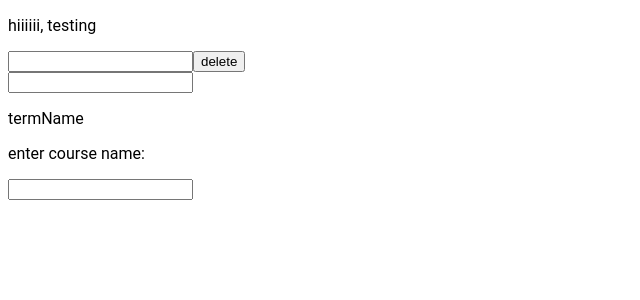
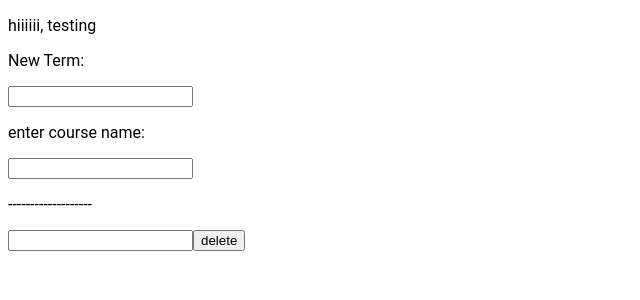
Before and after one commit to dali-lab/wisp24-frontend, a React app: page /test in a window 1280 px wide. Shown: the top 300 px of the page, without its empty margins (0-640 px from the left). Built offline with nearby package versions, Linux system fonts and the light colour scheme; the HTML template or start-up script is replaced by a standard one.

Commit message:
in progress but term and course component showing up

```diff
--- a/src/components/termComponent/index.jsx
+++ b/src/components/termComponent/index.jsx
@@ -44,8 +44,8 @@ const TermComponent = () => {
 
   return (
     <div className="text">
+      <p className="title">New Term:</p>
       <input type="text" value={termName} onChange={newTerm} />
-      <p className="title"> termName </p>
       <p>enter course name:</p>
       <input type="text" value={newCourseName} onChange={newCourseNameFunction} />
 
--- a/src/containers/authentication/signOutPanel/component.jsx
+++ b/src/containers/authentication/signOutPanel/component.jsx
@@ -7,8 +7,9 @@ const Test = () => {
   return (
     <div>
       <p>hiiiiii, testing</p>
+      <TermComponent />
+      <p> ------------------- </p>
       <CourseComponent />
-      <TermComponent />
     </div>
   );
 };
```
